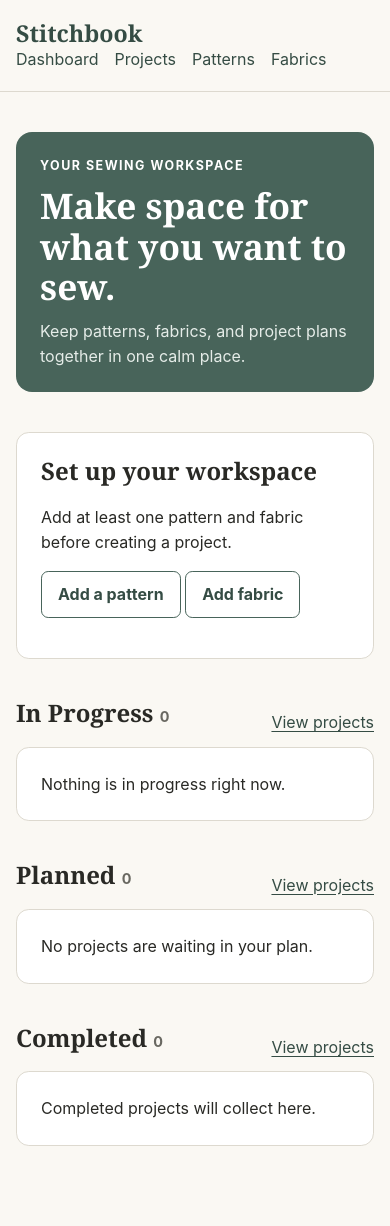
After one commit to MollyRich1/sewing-project-tracker, a Flask app: page / in a window 390 px wide. The commit adds this page. Run offline with Flask 3, Linux system fonts and the light colour scheme.

Commit message:
Add dashboard and calm responsive design
Co-authored-by: Cursor <cursoragent@cursor.com>

```diff
--- a/app/__init__.py
+++ b/app/__init__.py
@@ -29,11 +29,13 @@ def create_app(test_config=None):
         app.config.update(test_config)
 
     from app.models import db
+    from app.routes.dashboard import bp as dashboard_bp
     from app.routes.fabrics import bp as fabrics_bp
     from app.routes.patterns import bp as patterns_bp
     from app.routes.projects import bp as projects_bp
 
     db.init_app(app)
+    app.register_blueprint(dashboard_bp)
     app.register_blueprint(fabrics_bp)
     app.register_blueprint(patterns_bp)
     app.register_blueprint(projects_bp)
--- /dev/null
+++ b/app/routes/dashboard.py
@@ -0,0 +1,32 @@
+from flask import Blueprint, render_template
+
+from app.constants import (
+    PROJECT_STATUSES,
+    STATUS_COMPLETED,
+    STATUS_IN_PROGRESS,
+    STATUS_PLANNED,
+)
+from app.models import Fabric, Pattern, Project
+
+bp = Blueprint("dashboard", __name__)
+
+
+@bp.route("/")
+def index():
+    projects_by_status = {
+        status: (
+            Project.query.filter_by(status=status)
+            .order_by(Project.created_at.desc())
+            .all()
+        )
+        for status in PROJECT_STATUSES
+    }
+    return render_template(
+        "dashboard.html",
+        planned_projects=projects_by_status[STATUS_PLANNED],
+        in_progress_projects=projects_by_status[STATUS_IN_PROGRESS],
+        completed_projects=projects_by_status[STATUS_COMPLETED],
+        statuses=PROJECT_STATUSES,
+        has_patterns=Pattern.query.first() is not None,
+        has_fabrics=Fabric.query.first() is not None,
+    )
--- a/app/static/css/style.css
+++ b/app/static/css/style.css
@@ -1,46 +1,380 @@
-/* Layout and visual design are expanded in a later phase. */
-body {
-  font-family: Georgia, "Times New Roman", serif;
-  margin: 0;
-  color: #2c2a28;
-  background: #f7f4ef;
+:root {
+  --ink: #292925;
+  --muted: #696861;
+  --paper: #faf8f3;
+  --card: #ffffff;
+  --line: #ddd9cf;
+  --sage: #48645a;
+  --sage-dark: #354c44;
+  --sage-soft: #e6ede9;
+  --rose: #925d58;
+  --error: #8b2e2e;
+  --shadow: 0 10px 28px rgba(43, 42, 36, 0.07);
 }
 
-.site-header,
-.site-main {
-  max-width: 56rem;
-  margin: 0 auto;
-  padding: 1.5rem;
+* {
+  box-sizing: border-box;
 }
 
+body {
+  margin: 0;
+  color: var(--ink);
+  background: var(--paper);
+  font-family: Inter, ui-sans-serif, system-ui, -apple-system, BlinkMacSystemFont, "Segoe UI", sans-serif;
+  line-height: 1.55;
+}
+
+a {
+  color: var(--sage-dark);
+  text-underline-offset: 0.2em;
+}
+
+h1,
+h2,
+h3,
+p {
+  margin-top: 0;
+}
+
+h1,
+h2,
+h3,
+.site-title {
+  font-family: Georgia, "Times New Roman", serif;
+  line-height: 1.15;
+}
+
+.site-header {
+  display: flex;
+  align-items: center;
+  justify-content: space-between;
+  max-width: 70rem;
+  margin: 0 auto;
+  padding: 1.25rem 2rem;
+  border-bottom: 1px solid var(--line);
+}
+
+.site-title {
+  margin: 0;
+  font-size: 1.45rem;
+  font-weight: 700;
+}
+
+.site-title a,
 .site-nav a {
-  margin-right: 1rem;
+  text-decoration: none;
+}
+
+.site-nav {
+  display: flex;
+  gap: 1.25rem;
+}
+
+.site-nav a:hover {
+  text-decoration: underline;
+}
+
+.site-main {
+  max-width: 70rem;
+  margin: 0 auto;
+  padding: 2.5rem 2rem 4rem;
+}
+
+.page-header,
+.section-heading,
+.hero {
+  display: flex;
+  align-items: center;
+  justify-content: space-between;
+  gap: 1.5rem;
+}
+
+.page-header {
+  margin-bottom: 2rem;
+}
+
+.page-header h1 {
+  margin-bottom: 0;
+  font-size: clamp(2rem, 5vw, 3.25rem);
+}
+
+.hero {
+  margin-bottom: 2.5rem;
+  padding: 2.5rem;
+  color: #fff;
+  background: var(--sage);
+  border-radius: 1rem;
+}
+
+.hero h1 {
+  max-width: 16ch;
+  margin-bottom: 0.75rem;
+  font-size: clamp(2.2rem, 5vw, 4rem);
+}
+
+.hero p:last-child {
+  max-width: 35rem;
+  margin-bottom: 0;
+  color: #e5ece8;
+}
+
+.eyebrow {
+  margin-bottom: 0.6rem;
+  font-size: 0.78rem;
+  font-weight: 700;
+  letter-spacing: 0.12em;
+  text-transform: uppercase;
+}
+
+.hero .button {
+  flex: 0 0 auto;
+  color: var(--sage-dark);
+  background: #fff;
+}
+
+.card-list,
+.card-grid {
+  padding: 0;
+  list-style: none;
+}
+
+.card-grid {
+  display: grid;
+  grid-template-columns: repeat(auto-fit, minmax(16rem, 1fr));
+  gap: 1rem;
 }
 
 .card {
-  background: #fff;
-  border-radius: 0.5rem;
-  padding: 1rem 1.25rem;
   margin-bottom: 1rem;
+  padding: 1.35rem;
+  background: var(--card);
+  border: 1px solid var(--line);
+  border-radius: 0.8rem;
+  box-shadow: var(--shadow);
+}
+
+.card-grid .card {
+  margin-bottom: 0;
+}
+
+.project-card {
+  display: flex;
+  flex-direction: column;
+  justify-content: space-between;
+  min-height: 13rem;
+}
+
+.project-card h3 {
+  margin: 0.55rem 0;
+  font-size: 1.4rem;
+}
+
+.project-card p {
+  margin-bottom: 0.4rem;
+  color: var(--muted);
+}
+
+.status-badge {
+  display: inline-block;
+  padding: 0.2rem 0.55rem;
+  color: var(--sage-dark);
+  background: var(--sage-soft);
+  border-radius: 999px;
+  font-size: 0.75rem;
+  font-weight: 700;
+}
+
+.dashboard-section,
+.section,
+.yardage-comparison {
+  margin-top: 2.5rem;
+}
+
+.section-heading h2 span {
+  color: var(--muted);
+  font-family: Inter, ui-sans-serif, sans-serif;
+  font-size: 0.9rem;
+}
+
+.form-card,
+.yardage-comparison,
+.empty-state,
+.detail-list {
+  max-width: 44rem;
+  padding: 1.5rem;
+  background: var(--card);
+  border: 1px solid var(--line);
+  border-radius: 0.8rem;
 }
 
 .form-card label {
   display: block;
   margin-bottom: 1rem;
+  font-weight: 650;
 }
 
 .form-card input,
-.form-card textarea {
-  display: block;
+.form-card textarea,
+.form-card select,
+.status-form select {
   width: 100%;
-  box-sizing: border-box;
-  margin-top: 0.25rem;
+  margin-top: 0.35rem;
+  padding: 0.7rem 0.8rem;
+  color: var(--ink);
+  background: #fff;
+  border: 1px solid #bbb8ae;
+  border-radius: 0.4rem;
+  font: inherit;
 }
 
-.form-error {
-  color: #8b2e2e;
+.form-card input:focus,
+.form-card textarea:focus,
+.form-card select:focus,
+.status-form select:focus {
+  outline: 3px solid var(--sage-soft);
+  border-color: var(--sage);
+}
+
+.form-actions {
+  display: flex;
+  flex-wrap: wrap;
+  gap: 0.75rem;
+}
+
+.hint {
+  display: block;
+  margin-top: 0.35rem;
+  color: var(--muted);
+  font-size: 0.88rem;
+  font-weight: 400;
+}
+
+.form-error,
+.notice {
+  color: var(--error);
+}
+
+.flash {
+  padding: 0.8rem 1rem;
+  background: var(--sage-soft);
+  border-radius: 0.5rem;
 }
 
 .button {
   display: inline-block;
+  padding: 0.65rem 1rem;
+  color: #fff;
+  background: var(--sage);
+  border: 1px solid var(--sage);
+  border-radius: 0.45rem;
+  font: inherit;
+  font-weight: 700;
+  text-decoration: none;
+  cursor: pointer;
 }
+
+.button:hover {
+  background: var(--sage-dark);
+}
+
+.button.secondary {
+  color: var(--sage-dark);
+  background: transparent;
+}
+
+.button.danger {
+  background: var(--rose);
+  border-color: var(--rose);
+}
+
+.tabs {
+  display: flex;
+  gap: 0.25rem;
+  margin-bottom: 1.5rem;
+  border-bottom: 1px solid var(--line);
+}
+
+.tabs a {
+  padding: 0.65rem 0.9rem;
+  text-decoration: none;
+}
+
+.tabs a.active {
+  margin-bottom: -1px;
+  font-weight: 700;
+  border-bottom: 3px solid var(--sage);
+}
+
+.detail-list {
+  display: grid;
+  grid-template-columns: minmax(8rem, 1fr) 2fr;
+  gap: 0.75rem 1.5rem;
+}
+
+.detail-list dt {
+  font-weight: 700;
+}
+
+.detail-list dd {
+  margin: 0;
+}
+
+.detail-image,
+.piece-image {
+  max-width: 100%;
+  max-height: 22rem;
+  object-fit: cover;
+  border-radius: 0.6rem;
+}
+
+.piece-image {
+  max-height: 12rem;
+}
+
+.status-form {
+  margin-top: 1rem;
+}
+
+.visually-hidden {
+  position: absolute;
+  width: 1px;
+  height: 1px;
+  padding: 0;
+  margin: -1px;
+  overflow: hidden;
+  clip: rect(0, 0, 0, 0);
+  white-space: nowrap;
+  border: 0;
+}
+
+@media (max-width: 42rem) {
+  .site-header,
+  .page-header,
+  .hero {
+    align-items: flex-start;
+    flex-direction: column;
+  }
+
+  .site-header,
+  .site-main {
+    padding-left: 1rem;
+    padding-right: 1rem;
+  }
+
+  .site-nav {
+    flex-wrap: wrap;
+    gap: 0.75rem 1rem;
+  }
+
+  .hero {
+    padding: 1.5rem;
+  }
+
+  .detail-list {
+    display: block;
+  }
+
+  .detail-list dd {
+    margin-bottom: 1rem;
+  }
+}
--- a/app/templates/base.html
+++ b/app/templates/base.html
@@ -3,13 +3,14 @@
 <head>
   <meta charset="utf-8">
   <meta name="viewport" content="width=device-width, initial-scale=1">
-  <title>{% block title %}Sewing Project Tracker{% endblock %}</title>
+  <title>{% block title %}Stitchbook{% endblock %}</title>
   <link rel="stylesheet" href="{{ url_for('static', filename='css/style.css') }}">
 </head>
 <body>
   <header class="site-header">
-    <p class="site-title"><a href="{{ url_for('patterns.list_patterns') }}">Sewing Tracker</a></p>
+    <p class="site-title"><a href="{{ url_for('dashboard.index') }}">Stitchbook</a></p>
     <nav class="site-nav">
+      <a href="{{ url_for('dashboard.index') }}">Dashboard</a>
       <a href="{{ url_for('projects.list_projects') }}">Projects</a>
       <a href="{{ url_for('patterns.list_patterns') }}">Patterns</a>
       <a href="{{ url_for('fabrics.list_fabrics') }}">Fabrics</a>
--- /dev/null
+++ b/app/templates/dashboard.html
@@ -0,0 +1,75 @@
+{% extends "base.html" %}
+
+{% macro project_card(project) %}
+  <li class="card project-card">
+    <div>
+      <span class="status-badge">{{ project.status }}</span>
+      <h3><a href="{{ url_for('projects.detail', project_id=project.id) }}">{{ project.name }}</a></h3>
+      <p>{{ project.pattern.name }} · {{ project.pattern.estimated_hours }} hours</p>
+      <p>Outer: {{ project.outer_fabric.name }}{% if project.lining_fabric %} · Lining: {{ project.lining_fabric.name }}{% endif %}</p>
+    </div>
+    {% include "projects/_status_form.html" %}
+  </li>
+{% endmacro %}
+
+{% block title %}Dashboard · Stitchbook{% endblock %}
+
+{% block content %}
+<section class="hero">
+  <div>
+    <p class="eyebrow">Your sewing workspace</p>
+    <h1>Make space for what you want to sew.</h1>
+    <p>Keep patterns, fabrics, and project plans together in one calm place.</p>
+  </div>
+  {% if has_patterns and has_fabrics %}
+    <a class="button" href="{{ url_for('projects.create_project') }}">New project</a>
+  {% endif %}
+</section>
+
+{% if not has_patterns or not has_fabrics %}
+  <section class="empty-state setup-card">
+    <h2>Set up your workspace</h2>
+    <p>Add at least one pattern and fabric before creating a project.</p>
+    <p>
+      {% if not has_patterns %}<a class="button secondary" href="{{ url_for('patterns.create_pattern') }}">Add a pattern</a>{% endif %}
+      {% if not has_fabrics %}<a class="button secondary" href="{{ url_for('fabrics.create_fabric') }}">Add fabric</a>{% endif %}
+    </p>
+  </section>
+{% endif %}
+
+<section class="dashboard-section">
+  <div class="section-heading">
+    <h2>In Progress <span>{{ in_progress_projects|length }}</span></h2>
+    <a href="{{ url_for('projects.list_projects', status='In Progress') }}">View projects</a>
+  </div>
+  {% if in_progress_projects %}
+    <ul class="card-grid">{% for project in in_progress_projects %}{{ project_card(project) }}{% endfor %}</ul>
+  {% else %}
+    <p class="empty-state">Nothing is in progress right now.</p>
+  {% endif %}
+</section>
+
+<section class="dashboard-section">
+  <div class="section-heading">
+    <h2>Planned <span>{{ planned_projects|length }}</span></h2>
+    <a href="{{ url_for('projects.list_projects', status='Planned') }}">View projects</a>
+  </div>
+  {% if planned_projects %}
+    <ul class="card-grid">{% for project in planned_projects %}{{ project_card(project) }}{% endfor %}</ul>
+  {% else %}
+    <p class="empty-state">No projects are waiting in your plan.</p>
+  {% endif %}
+</section>
+
+<section class="dashboard-section">
+  <div class="section-heading">
+    <h2>Completed <span>{{ completed_projects|length }}</span></h2>
+    <a href="{{ url_for('projects.list_projects', status='Completed') }}">View projects</a>
+  </div>
+  {% if completed_projects %}
+    <ul class="card-grid">{% for project in completed_projects %}{{ project_card(project) }}{% endfor %}</ul>
+  {% else %}
+    <p class="empty-state">Completed projects will collect here.</p>
+  {% endif %}
+</section>
+{% endblock %}
```
Also changed, not shown: tests/test_dashboard.py (added, +55 -0 lines).
